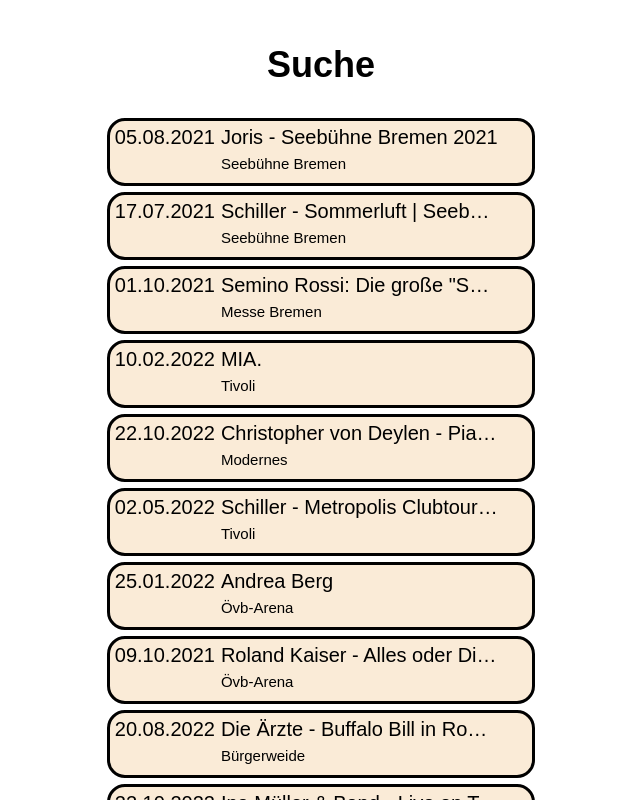
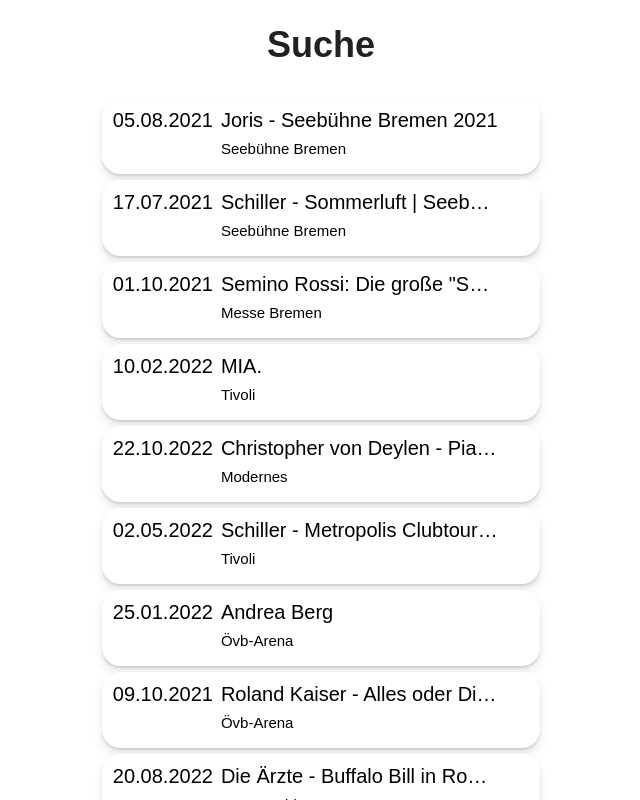
Before and after one commit to frederikebruendermann/capstone-project, a React (Create React App) app: page / in a window 1280 px wide. Shown: the top 800 px of the page, without its empty margins (319-959 px from the left). Built offline with nearby package versions, Linux system fonts and the light colour scheme.

Commit message:
Add root colors to GlobalStyle

```diff
--- a/src/GlobalStyles.js
+++ b/src/GlobalStyles.js
@@ -16,6 +16,16 @@
 textarea {
   font-size: inherit;
 }
+
+:root{
+  --blue: #1C85E8;
+  --peach: #FF896D;
+  --light-peach: #1C85E8;
+  --light-blue: #ACD3F8;
+  --white: #FFFFFF;
+  --black: #212121;
+}
+
 `;
 
 export default GlobalStyle;
--- a/src/components/ConcertCard.js
+++ b/src/components/ConcertCard.js
@@ -1,5 +1,6 @@
 import styled from "styled-components/macro";
 import PropTypes from "prop-types";
+import "../GlobalStyles";
 
 ConcertCard.propTypes = {
   concertDate: PropTypes.string.isRequired,
@@ -29,10 +30,10 @@
 
 const Wrapper = styled.li`
   margin: 3px;
-  border: 3px solid black;
+  border: 1px solid white;
   border-radius: 1em;
-  padding: 5px;
-  background: antiquewhite;
+  padding: 10px;
+  background: var(--white);
   list-style: none;
   display: grid;
   grid-template-columns: 1fr 3fr;
@@ -40,7 +41,8 @@
   grid-template-areas:
     "Date artistName artistName"
     ". Location Location";
-  gap: 6px;
+  gap: 8px;
+  box-shadow: 0 2px 2px 0 rgba(0, 0, 0, 0.1), 0 6px 10px 0 rgba(0, 0, 0, 0.1);
 `;
 
 const DateStyle = styled.span`
--- a/src/components/Title.js
+++ b/src/components/Title.js
@@ -12,5 +12,5 @@
 const PageName = styled.h1`
   display: grid;
   justify-content: center;
-  padding-top: 20px;
+  color: var(--black);
 `;
```
